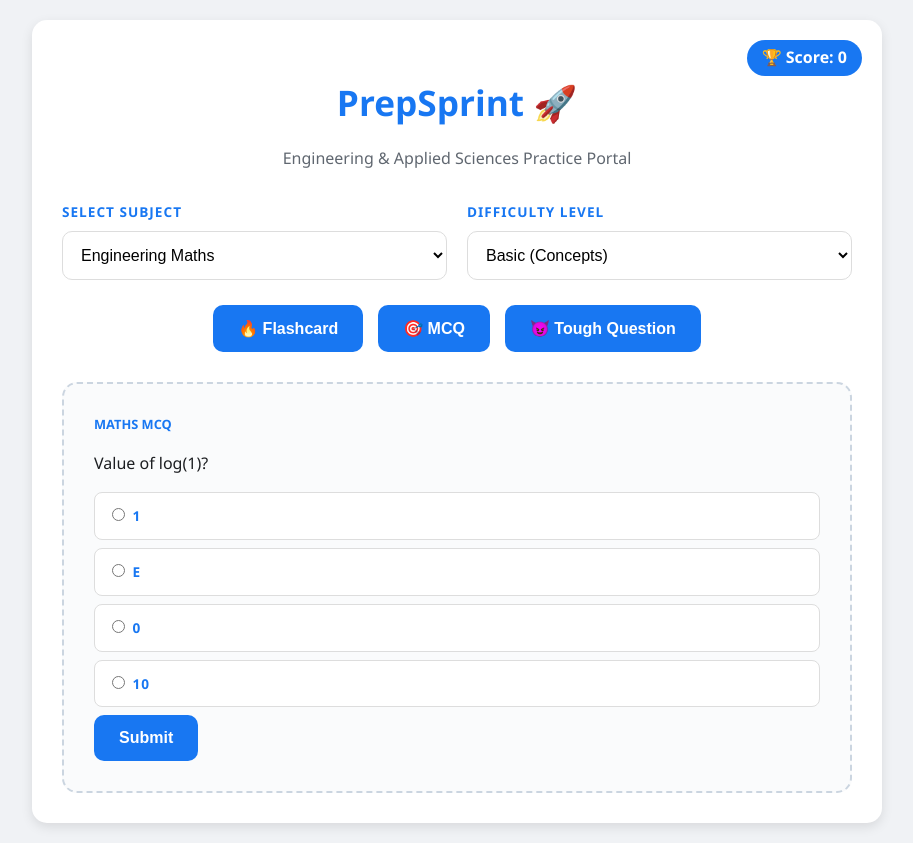
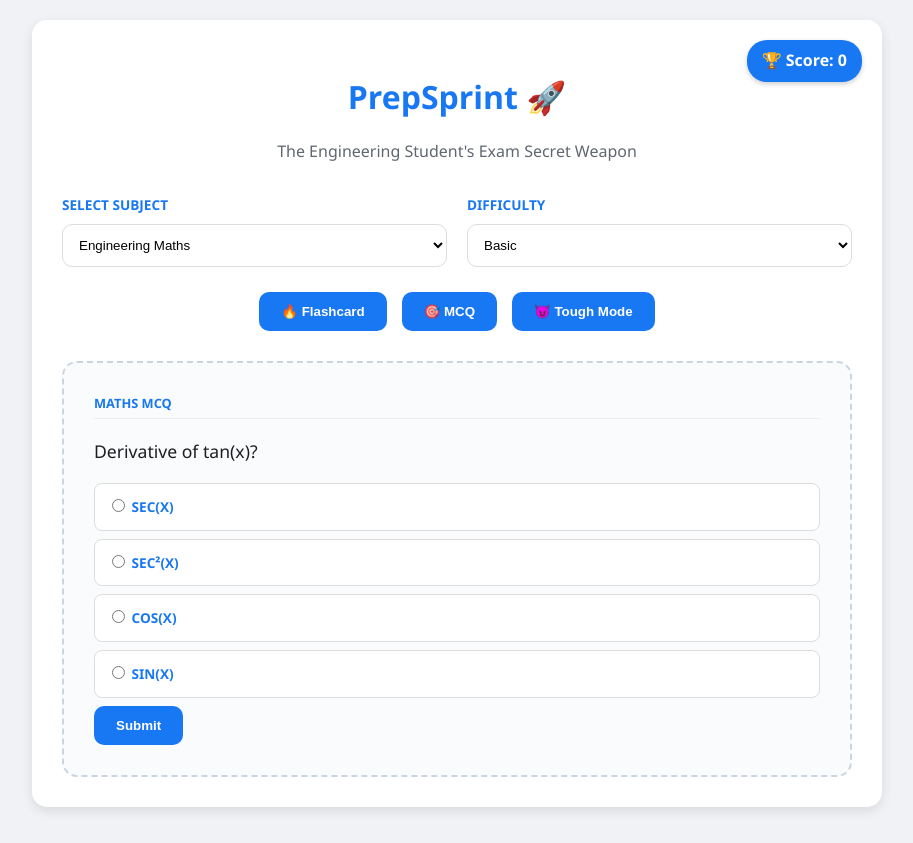
Before and after one commit to blexed-nova/PrepSprint, a plain HTML site: page index.html in a window 1280 px wide. Both pictures are taken after a click on the button "🎯 MCQ". Shown: the whole page, without its empty margins (183-1096 px from the left). Drawn offline with Linux system fonts and the light colour scheme.

Commit message:
Update index.html

```diff
--- a/index.html
+++ b/index.html
@@ -2,26 +2,32 @@
 <html lang="en">
 <head>
     <meta charset="UTF-8">
-    <title>PrepSprint 🚀 - Engineering Excellence</title>
+    <title>PrepSprint 🚀 - Engineering & Applied Sciences</title>
     <meta name="viewport" content="width=device-width, initial-scale=1.0">
     <style>
-        :root { --primary: #1877f2; --bg: #f0f2f5; --text: #1c1e21; }
+        :root { --primary: #1877f2; --bg: #f0f2f5; --text: #1c1e21; --success: #2ecc71; --danger: #e74c3c; }
         body { font-family: 'Segoe UI', Arial, sans-serif; padding: 20px; line-height: 1.6; background-color: var(--bg); color: var(--text); max-width: 850px; margin: auto; }
         .container { background: white; padding: 30px; border-radius: 15px; box-shadow: 0 4px 12px rgba(0,0,0,0.1); position: relative; }
-        h1 { color: var(--primary); margin-bottom: 5px; text-align: center; font-size: 2.2em; }
+        h1 { color: var(--primary); margin-bottom: 5px; text-align: center; }
         .tagline { color: #606770; margin-bottom: 30px; text-align: center; font-weight: 500; }
+
+        #scoreBoard { position: absolute; top: 20px; right: 20px; background: var(--primary); color: white; padding: 8px 15px; border-radius: 20px; font-weight: bold; box-shadow: 0 2px 5px rgba(0,0,0,0.2); }
+
         .controls { display: grid; grid-template-columns: 1fr 1fr; gap: 20px; margin-bottom: 25px; }
         .control-group { display: flex; flex-direction: column; }
-        label { font-weight: bold; font-size: 0.85em; margin-bottom: 8px; color: var(--primary); text-transform: uppercase; letter-spacing: 1px; }
-        select { padding: 14px; border-radius: 10px; border: 1.5px solid #ddd; background: #fff; font-size: 1em; outline: none; transition: 0.3s; }
+        label { font-weight: bold; font-size: 0.85em; margin-bottom: 8px; color: var(--primary); text-transform: uppercase; }
+        select { padding: 12px; border-radius: 10px; border: 1.5px solid #ddd; outline: none; background: #fff; }
+
         .actions { display: flex; justify-content: center; gap: 15px; margin-bottom: 30px; flex-wrap: wrap; }
-        button { cursor: pointer; padding: 14px 25px; border: none; border-radius: 10px; background-color: var(--primary); color: white; font-weight: 600; font-size: 1em; transition: 0.3s; }
+        button { cursor: pointer; padding: 12px 22px; border: none; border-radius: 10px; background-color: var(--primary); color: white; font-weight: 600; transition: 0.3s; }
         button:hover { background-color: #1166d8; transform: translateY(-2px); }
-        #output { min-height: 200px; border: 2px dashed #cbd5e0; padding: 30px; border-radius: 15px; background: #fafbfc; position: relative; }
-        .card-header { font-size: 0.8em; font-weight: bold; color: var(--primary); margin-bottom: 10px; display: block; }
+
+        #output { min-height: 220px; border: 2px dashed #cbd5e0; padding: 30px; border-radius: 15px; background: #fafbfc; position: relative; transition: 0.3s; }
+        .card-header { font-size: 0.8em; font-weight: bold; color: var(--primary); margin-bottom: 15px; display: block; border-bottom: 1px solid #eee; padding-bottom: 5px; }
         .answer-box { margin-top: 20px; padding: 15px; background: #e7f3ff; border-radius: 10px; border-left: 6px solid var(--primary); }
         .mcq-option { display: block; background: white; padding: 12px; margin: 8px 0; border: 1px solid #ddd; border-radius: 8px; cursor: pointer; }
-        #scoreBoard { position: absolute; top: 20px; right: 20px; background: var(--primary); color: white; padding: 5px 15px; border-radius: 20px; font-weight: bold; }
+        .mcq-option:hover { border-color: var(--primary); background: #f0f7ff; }
+        #timerDisplay { font-size: 1.5em; font-weight: bold; color: var(--danger); }
     </style>
 </head>
 <body>
@@ -29,7 +35,7 @@
 <div class="container">
     <div id="scoreBoard">🏆 Score: 0</div>
     <h1>PrepSprint 🚀</h1>
-    <p class="tagline">Engineering & Applied Sciences Practice Portal</p>
+    <p class="tagline">The Engineering Student's Exam Secret Weapon</p>
 
     <div class="controls">
         <div class="control-group">
@@ -38,19 +44,19 @@
                 <option value="maths">Engineering Maths</option>
                 <option value="physics">Applied Physics</option>
                 <option value="chemistry">Engineering Chemistry</option>
-                <option value="evs">Environmental Science</option>
                 <option value="electronics">Basic Electronics</option>
                 <option value="electrical">Electrical Engineering</option>
                 <option value="mechanical">Mechanical Engineering</option>
-                <option value="comm_skills">Communication Skills</option>
+                <option value="evs">Environmental Science</option>
+                <option value="comm">Communication Skills</option>
             </select>
         </div>
         <div class="control-group">
-            <label>Difficulty Level</label>
+            <label>Difficulty</label>
             <select id="level">
-                <option value="Basic">Basic (Concepts)</option>
-                <option value="Medium">Medium (Application)</option>
-                <option value="Hard">Hard (Problem Solving)</option>
+                <option value="Basic">Basic</option>
+                <option value="Medium">Medium</option>
+                <option value="Hard">Hard</option>
             </select>
         </div>
     </div>
@@ -58,73 +64,59 @@
     <div class="actions">
         <button onclick="showFlashcard()">🔥 Flashcard</button>
         <button onclick="showMCQ()">🎯 MCQ</button>
-        <button onclick="showTough()">😈 Tough Question</button>
+        <button onclick="showTough()">😈 Tough Mode</button>
     </div>
 
     <div id="output">
-        <p style="text-align:center; color:#a0aec0; font-style: italic;">Choose your subject and difficulty to begin your sprint.</p>
+        <p style="text-align:center; color:#a0aec0; font-style: italic;">Ready to sprint? Pick a subject and hit a mode!</p>
     </div>
 </div>
 
 <script>
     const db = {
         maths: {
-            Basic: { q: "What is the derivative of e^x?", a: "The derivative of e^x is always e^x." },
-            Medium: { q: "Define a Unit Matrix (Identity Matrix).", a: "A square matrix where the main diagonal is 1s and others are 0s." },
-            Hard: { q: "What is the condition for a vector field to be Solenoidal?", a: "Its divergence must be zero (∇ · V = 0)." },
-            mcqs: [{ q: "Value of log(1)?", options: ["1", "e", "0", "10"], correct: 2 }]
+            Basic: { q: "What is the derivative of e^x?", a: "e^x" },
+            Medium: { q: "What is an Identity Matrix?", a: "A square matrix with 1s on diagonal, 0s elsewhere." },
+            Hard: { q: "Condition for a vector to be Solenoidal?", a: "The divergence must be zero (∇·V = 0)." },
+            mcqs: [
+                { q: "Value of log(1)?", options: ["1", "e", "0", "10"], correct: 2 },
+                { q: "Derivative of tan(x)?", options: ["sec(x)", "sec²(x)", "cos(x)", "sin(x)"], correct: 1 }
+            ]
         },
         physics: {
-            Basic: { q: "What is the SI unit of Luminous Intensity?", a: "Candela (cd)." },
-            Medium: { q: "Explain Hooke's Law.", a: "Stress is directly proportional to strain (σ = Eε)." },
-            Hard: { q: "What is Brewster's Angle?", a: "The angle where polarized light is perfectly transmitted." },
-            mcqs: [{ q: "Which is a vector?", options: ["Mass", "Time", "Force", "Length"], correct: 2 }]
-        },
-        electrical: {
-            Basic: { q: "What is the unit of Conductance?", a: "Siemens (S) or mho." },
-            Medium: { q: "State Lenz's Law.", a: "The direction of induced current opposes the change in magnetic flux that produced it." },
-            Hard: { q: "What is the Power Factor?", a: "The ratio of Real Power (W) to Apparent Power (VA)." },
-            mcqs: [{ q: "Unit of Magnetic Flux?", options: ["Tesla", "Weber", "Henry", "Farad"], correct: 1 }]
+            Basic: { q: "SI unit of Luminous Intensity?", a: "Candela (cd)." },
+            Medium: { q: "Explain Hooke's Law.", a: "Stress is proportional to strain (σ = Eε)." },
+            Hard: { q: "What is Brewster's Angle?", a: "The angle of incidence where light is perfectly polarized." },
+            mcqs: [
+                { q: "Which is a vector quantity?", options: ["Mass", "Time", "Force", "Length"], correct: 2 }
+            ]
         },
         electronics: {
             Basic: { q: "What is KVL?", a: "Kirchhoff's Voltage Law: Sum of voltages in a loop is zero." },
-            Medium: { q: "What does a Zener Diode do?", a: "It allows current to flow backwards when a certain reverse voltage is reached." },
-            Hard: { q: "Define Alpha in a transistor.", a: "The ratio of Collector current to Emitter current." },
-            mcqs: [{ q: "Majority carriers in N-type?", options: ["Holes", "Protons", "Electrons", "Neutrons"], correct: 2 }]
+            Medium: { q: "Function of a Rectifier?", a: "Converts AC (Alternating Current) to DC (Direct Current)." },
+            Hard: { q: "Define Alpha (α) in BJT.", a: "The ratio of Collector current to Emitter current (Ic/Ie)." },
+            mcqs: [
+                { q: "Majority carriers in N-type semiconductor?", options: ["Holes", "Protons", "Electrons", "Neutrons"], correct: 2 }
+            ]
         },
-        mechanical: {
-            Basic: { q: "Unit of Power?", a: "Watt (W)." },
-            Medium: { q: "What is a Strut?", a: "A member resisting compression." },
-            Hard: { q: "What is the Carnot Cycle?", a: "The most efficient theoretical cycle." },
-            mcqs: [{ q: "Which is a scalar?", options: ["Force", "Work", "Velocity", "Weight"], correct: 1 }]
-        },
-        evs: {
-            Basic: { q: "What is BOD?", a: "Biochemical Oxygen Demand." },
-            Medium: { q: "What is Albedo?", a: "Reflection coefficient of a surface." },
-            Hard: { q: "What is Bioaccumulation?", a: "Toxin buildup in an organism." },
-            mcqs: [{ q: "Main Greenhouse gas?", options: ["Oxygen", "CO2", "Nitrogen", "Argon"], correct: 1 }]
-        },
-        chemistry: {
-            Basic: { q: "pH of pure water?", a: "7" },
-            Medium: { q: "Causes Temporary Hardness?", a: "Calcium/Magnesium Bicarbonates." },
-            Hard: { q: "What is Octane Number?", a: "Fuel's resistance to knocking." },
-            mcqs: [{ q: "Which is an isotope of Hydrogen?", options: ["Helium", "Deuterium", "Lithium", "Neon"], correct: 1 }]
-        },
-        comm_skills: {
-            Basic: { q: "What is Kinesics?", a: "Study of body language." },
-            Medium: { q: "What is Active Listening?", a: "Fully concentrating on the speaker." },
-            Hard: { q: "What is Paralanguage?", a: "Non-lexical speech parts (tone, pitch)." },
-            mcqs: [{ q: "Type of non-verbal comm?", options: ["Email", "Facial Expression", "Letter", "Text"], correct: 1 }]
+        electrical: {
+            Basic: { q: "Unit of Conductance?", a: "Siemens (S)." },
+            Medium: { q: "State Lenz's Law.", a: "Induced current opposes the change in magnetic flux." },
+            Hard: { q: "What is Power Factor?", a: "Ratio of Real Power to Apparent Power (cos φ)." },
+            mcqs: [
+                { q: "Unit of Magnetic Flux?", options: ["Tesla", "Weber", "Henry", "Farad"], correct: 1 }
+            ]
         }
+        // ... (Add others following same format)
     };
 
     let score = 0;
     let timerId = null;
     let currentMCQ = null;
 
-    function updateScore(points) {
-        score += points;
-        document.getElementById("scoreBoard").innerHTML = `🏆 Score: ${score}`;
+    function updatePoints(pts) {
+        score += pts;
+        document.getElementById("scoreBoard").innerText = `🏆 Score: ${score}`;
     }
 
     function showFlashcard() {
@@ -142,22 +134,24 @@
     function showAns(ans) {
         if (!document.querySelector('.answer-box')) {
             document.getElementById("output").innerHTML += `<div class="answer-box"><strong>Solution:</strong><br>${ans}</div>`;
-            updateScore(5);
+            updatePoints(5);
         }
     }
 
     function showMCQ() {
         clearInterval(timerId);
         const sub = document.getElementById("subject").value;
-        currentMCQ = db[sub].mcqs[0];
+        const pool = db[sub].mcqs;
+        currentMCQ = pool[Math.floor(Math.random() * pool.length)];
+
         let opts = "";
         currentMCQ.options.forEach((o, i) => {
             opts += `<label class="mcq-option"><input type="radio" name="mcq" value="${i}"> ${o}</label>`;
         });
         document.getElementById("output").innerHTML = `
             <span class="card-header">${sub.toUpperCase()} MCQ</span>
-            <p>${currentMCQ.q}</p>
-            ${opts}
+            <p style="font-size: 1.1em; font-weight:500;">${currentMCQ.q}</p>
+            <div>${opts}</div>
             <button onclick="submitMCQ()">Submit</button>
             <div id="feedback"></div>
         `;
@@ -168,10 +162,10 @@
         const f = document.getElementById("feedback");
         if (!sel) return;
         if (parseInt(sel.value) === currentMCQ.correct) {
-            f.innerHTML = "<p style='color:green; font-weight:bold;'>✅ Correct! +10 Points</p>";
-            updateScore(10);
+            f.innerHTML = "<p style='color:var(--success); font-weight:bold;'>✅ Correct! +10 Points</p>";
+            updatePoints(10);
         } else {
-            f.innerHTML = `<p style='color:red;'>❌ Wrong. Correct: ${currentMCQ.options[currentMCQ.correct]}</p>`;
+            f.innerHTML = `<p style='color:var(--danger);'>❌ Incorrect. Correct: ${currentMCQ.options[currentMCQ.correct]}</p>`;
         }
     }
 
@@ -180,12 +174,12 @@
         let timeLeft = 30;
         document.getElementById("output").innerHTML = `
             <div style="text-align:center;">
-                <span class="card-header" style="color:#e74c3c;">TOUGH MODE</span>
-                <h2 id="timerDisplay" style="color:#e74c3c;">Time: 30s</h2>
-                <p>Electrical: Find Resistance if V=240V and I=2A.</p>
-                <input type="number" id="ansIn" style="padding:10px; width:80px;" placeholder="Ohms">
-                <button onclick="checkTough(120)">Check</button>
-                <p id="fdb"></p>
+                <span class="card-header" style="color:var(--danger);">TOUGH MODE</span>
+                <h2 id="timerDisplay">Time: 30s</h2>
+                <p><strong>Problem:</strong> Calculate resistance (R) if Voltage (V) = 240V and Current (I) = 2A.</p>
+                <input type="number" id="ansIn" style="padding:10px; width:100px; border-radius:8px; border:1px solid #ccc;" placeholder="Ω">
+                <button onclick="checkTough(120)">Submit Answer</button>
+                <p id="tFeedback" style="margin-top:10px; font-weight:bold;"></p>
             </div>
         `;
 
@@ -194,22 +188,22 @@
             document.getElementById("timerDisplay").innerText = `Time: ${timeLeft}s`;
             if (timeLeft <= 0) {
                 clearInterval(timerId);
-                document.getElementById("output").innerHTML = `<h2 style="color:red;">⌛ Time's Up!</h2><button onclick="showTough()">Retry</button>`;
+                document.getElementById("output").innerHTML = `<h2 style="color:var(--danger);">⌛ Time's Up!</h2><button onclick="showTough()">Try Again</button>`;
             }
         }, 1000);
     }
 
     function checkTough(corr) {
         const val = document.getElementById("ansIn").value;
-        const f = document.getElementById("fdb");
+        const f = document.getElementById("tFeedback");
         if (parseInt(val) === corr) {
             clearInterval(timerId);
-            f.innerHTML = "✅ Correct! +50 Points!";
-            f.style.color = "#2ecc71";
-            updateScore(50);
+            f.innerHTML = "✅ MASTER! R = V/I = 240/2 = 120Ω. +50 Points!";
+            f.style.color = "var(--success)";
+            updatePoints(50);
         } else {
-            f.innerHTML = "❌ Try again (V/I)";
-            f.style.color = "#e74c3c";
+            f.innerHTML = "❌ Wrong. Use Ohm's Law formula.";
+            f.style.color = "var(--danger)";
         }
     }
 </script>
```
